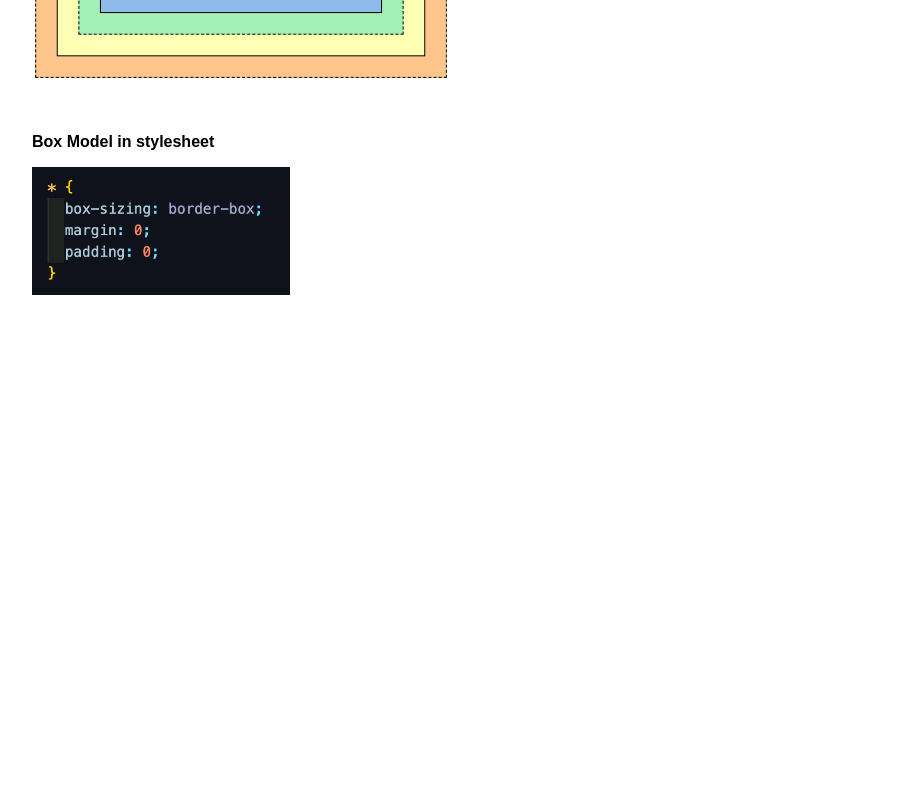
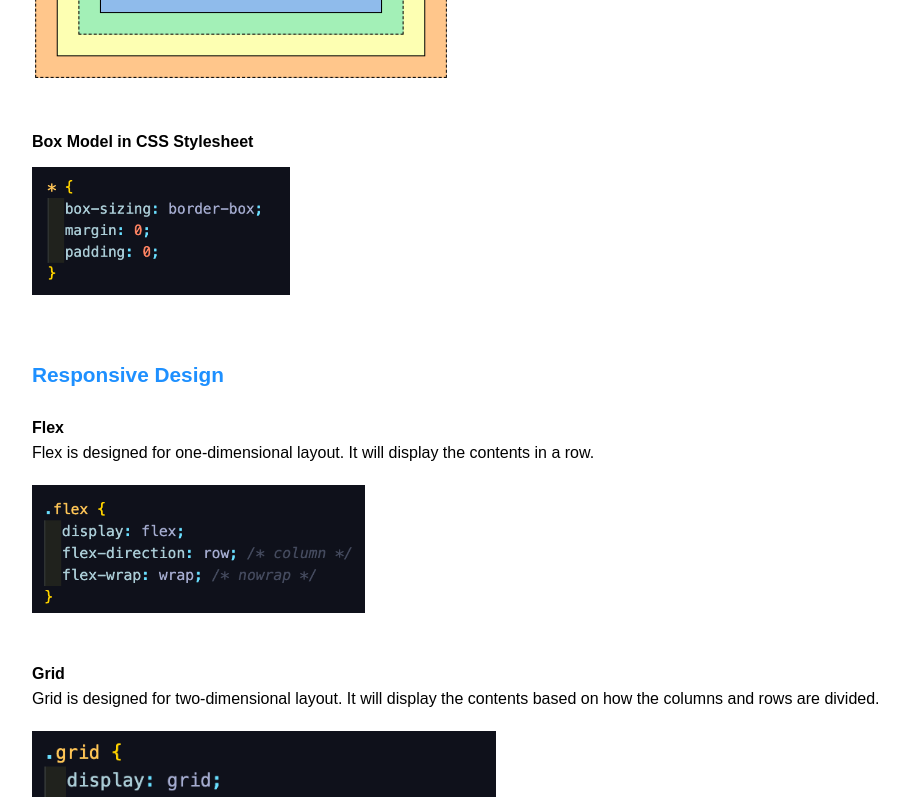
Before and after one commit to robteaw/guide2, a React (Create React App) app: page /css in a window 1280 px wide. Shown: the part 760-1557 px from the top of the page, without its empty margins (136-1045 px from the left). Before the commit the page ends 1235 px from the top, so only its background shows below. Built offline with nearby package versions, Linux system fonts and the light colour scheme; the HTML template or start-up script is replaced by a standard one.

Commit message:
38. CSS Page Updated

```diff
--- a/src/pages/Css/Css.tsx
+++ b/src/pages/Css/Css.tsx
@@ -1,5 +1,9 @@
+import Center from './Center';
+// images
 import box from "../../images/box_model.png";
 import css from "../../images/code_css.png";
+import flex from "../../images/flex.png";
+import grid from "../../images/grid.png";
 
 export default function Css() {
   return (
@@ -22,9 +26,26 @@ export default function Css() {
         </ul>
         <div className="box-info">
           <img src={box} alt="box" />
-          <h3>Box Model in stylesheet</h3>
+          <h3>Box Model in CSS Stylesheet</h3>
           <img src={css} alt="css" />
         </div>
+
+        <h2>Responsive Design</h2>
+        <h3>Flex</h3>
+          <p>
+            Flex is designed for one-dimensional layout. It will display the
+            contents in a row.
+          </p>
+          <img src={flex} alt="" />
+
+        <h3>Grid</h3>
+          <p>
+            Grid is designed for two-dimensional layout. It will display the
+            contents based on how the columns and rows are divided.
+          </p>
+          <img src={grid} alt="" />
+
+          <Center />
     </div>
 
     <script src="main.js"></script>
--- a/src/pages/Home/Home.tsx
+++ b/src/pages/Home/Home.tsx
@@ -1,12 +1,9 @@
 import Table from './Table';
 import Form from './Form';
-import Center from './Center';
 // images
 import img1 from "../../images/shortcut_html.png";
 import img2 from "../../images/shortcut_p.png";
 import img3 from "../../images/shortcut_class.png";
-import flex from "../../images/flex.png";
-import grid from "../../images/grid.png";
 
 export default function Home() {
   return (
@@ -58,22 +55,6 @@ export default function Home() {
       </p>
       <img src={img3} alt="" className="img3" />
 
-      <h2>Flex</h2>
-      <p>
-        Flex is designed for one-dimensional layout. It will display the
-        contents in a row.
-      </p>
-      <img src={flex} alt="" />
-
-      <h2>Grid</h2>
-      <p>
-        Grid is designed for two-dimensional layout. It will display the
-        contents based on how the columns and rows are divided.
-      </p>
-      <img src={grid} alt="" />
-
-      <Center />
-
       <script src="main.js"></script>
       </div>
     </>
```
Also changed, not shown: src/pages/Css/Center.tsx (renamed from src/pages/Home/Center.tsx).
